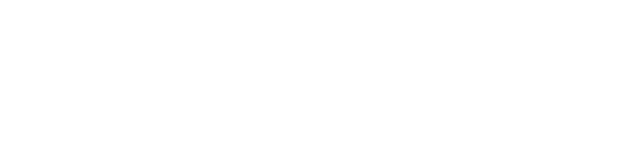
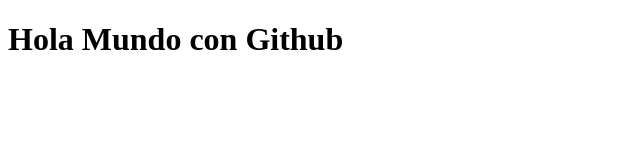
Before and after one commit to IsaacAndPartner/repositoriouno, a plain HTML site: page index.html in a window 1280 px wide. Shown: the whole page, without its empty margins (0-640 px from the left). Drawn offline with Linux system fonts and the light colour scheme.

Commit message:
segundo comentario

```diff
--- a/index.html
+++ b/index.html
@@ -7,6 +7,6 @@
     <title>Document</title>
 </head>
 <body>
-
+    <h1>Hola Mundo con Github</h1>
 </body>
 </html>
```
